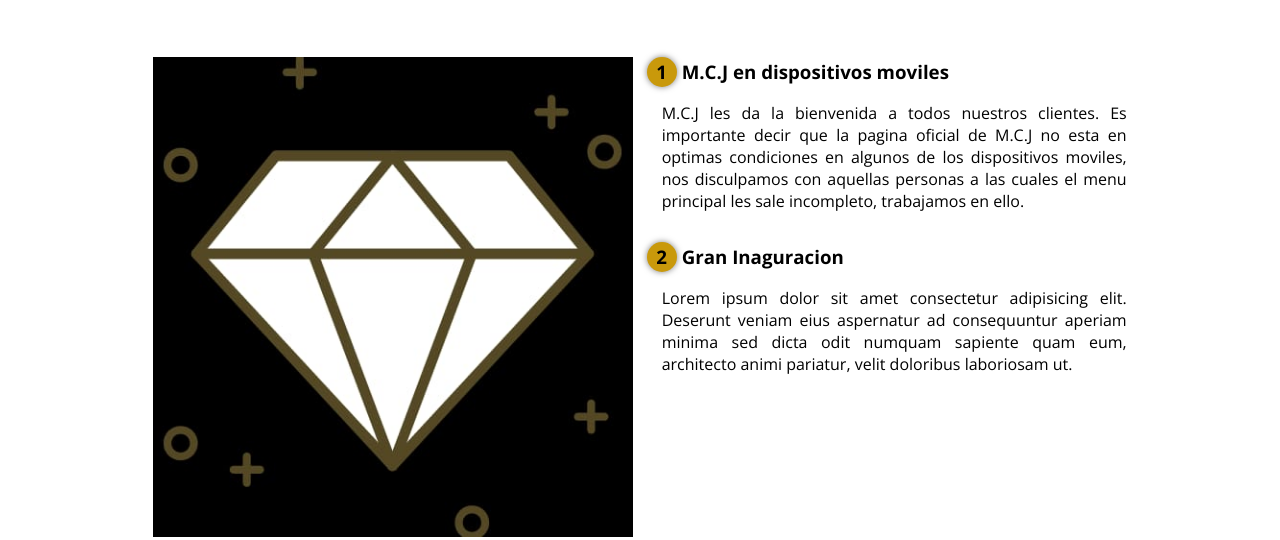
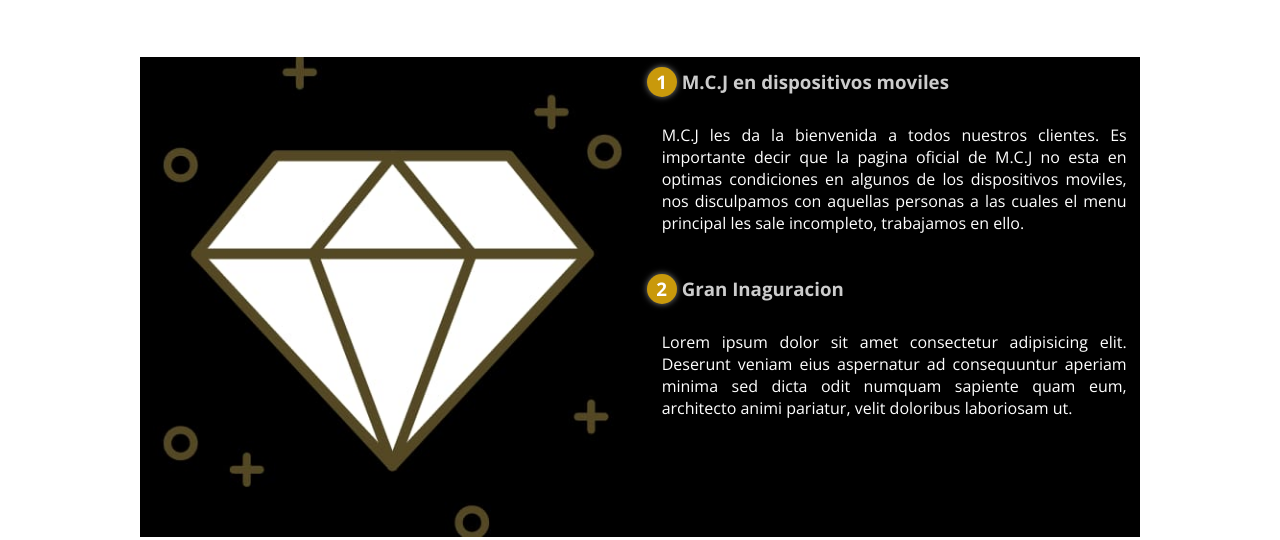
Before and after one commit to M-C-JValenciaOficial/TiendaBeta2MCJ, a plain HTML site: page index.html in a window 1280 px wide. Shown: the part 674-1214 px from the top of the page. Drawn offline with nearby package versions, Linux system fonts and the light colour scheme.

Commit message:
Add files via upload

```diff
--- a/css/estilos.css
+++ b/css/estilos.css
@@ -146,6 +146,7 @@
 .contenedor-sobre-nosotros {
     display: flex;
     justify-content: space-evenly;
+    background-color: black ;
 }
 
 .imagen-about-us {
@@ -157,26 +158,30 @@
 }
 
 .contenido-textos h3 {
-    margin-bottom: 15px;
+    margin-bottom: 17px;
+    color: #ccc;
+    padding: 10px 0 0 0;
+
 }
 
 .contenido-textos h3 span {
     background: #c9990b;
-    color: rgb(0, 0, 0);
+    color: rgb(255, 255, 255);
     border-radius: 50%;
     display: inline-block;
     text-align: center;
     width: 30px;
     height: 30px;
     padding: 2px;
-    box-shadow: 0 0 6px 0 rgba(0, 0, 0, .5);
+    box-shadow: 0 0 6px 0 rgba(255, 255, 255, 0.5);
     margin-right: 5px;
 }
 
 .contenido-textos p {
-    padding: 0px 0px 30px 15px;
+    padding: 10px 0px 30px 15px;
     font-weight: 300;
     text-align: justify;
+    color: rgb(255, 255, 255);
 }
 
 /* Galeria */
```
